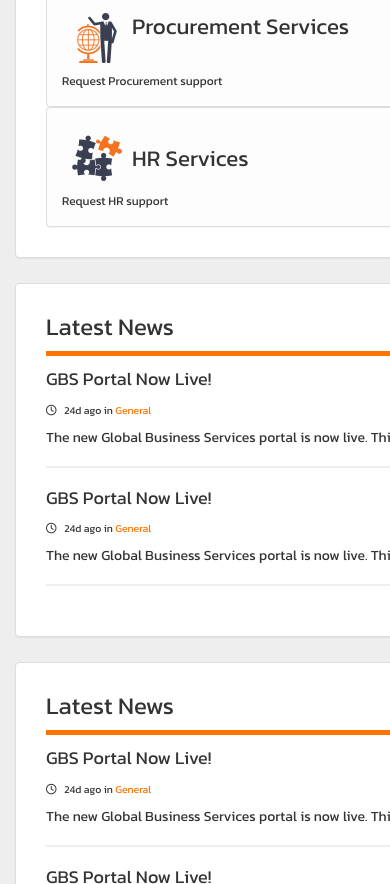
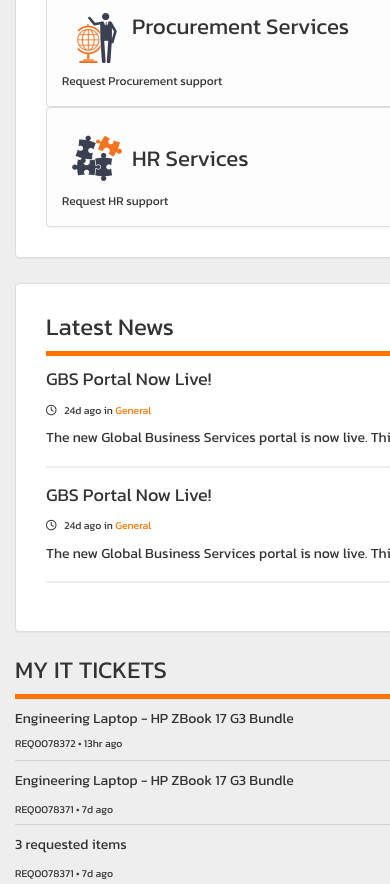
Before and after one commit to jumaili/NewRocket_Portal_App, a plain HTML site: page app/index.html in a window 390 px wide. Shown: the part 1116-2000 px from the top of the page. Drawn offline with nearby package versions, Linux system fonts and the light colour scheme; no server answers.

Commit message:
Completed the Tickets components

```diff
--- a/app/components/News/newsView.css
+++ b/app/components/News/newsView.css
@@ -9,7 +9,7 @@
   margin: .75em 0;
 }
 
-.bottom-border {
+.bottom-border-grey {
   margin: 1.25em 0;
   border-bottom: 2px solid #eeeeee;
 }
@@ -27,10 +27,10 @@
   margin: .75em 0;
 }
 
-.panel-heading.noborder,
-.noborder {
+.panel-heading.noborderWhite,
+.noborderWhite {
   border: none;
   box-shadow: none;
+  padding: 0;
   background-color: #ffffff;
-  padding: 0;
 }
--- a/app/components/News/newsView.html
+++ b/app/components/News/newsView.html
@@ -2,23 +2,23 @@
   <h3>Latest News </h3>
   <div class="orangeLine"><!-- the orange  line --></div>
 
-  <div class="panel panel-default noborder">
-    <h4 class="panel-heading noborder newsHeading">GBS Portal Now Live!</h4>
-    <div class="panel-body noborder newsTime">
+  <div class="panel panel-default noborderWhite">
+    <h4 class="panel-heading noborderWhite newsHeading">GBS Portal Now Live!</h4>
+    <div class="panel-body noborderWhite newsTime">
       <span style="margin-right: .5em;"> <i class="far fa-clock"></i></span> 24d ago in <span style="color:#ff7300">General</span>
     </div>
-    <p class="noborder newsBody">The new Global Business Services portal is now live. This effort presents users with a unified web interface for employees to access information and resources related to HR, IT, and Procurement. The n</p>
-    <div class="bottom-border"></div>
+    <p class="noborderWhite newsBody">The new Global Business Services portal is now live. This effort presents users with a unified web interface for employees to access information and resources related to HR, IT, and Procurement. The n</p>
+    <div class="bottom-border-grey"></div>
   </div>
 
 
-  <div class="panel panel-default noborder">
-    <h4 class="panel-heading noborder newsHeading">GBS Portal Now Live!</h4>
-    <div class="panel-body noborder newsTime">
+  <div class="panel panel-default noborderWhite">
+    <h4 class="panel-heading noborderWhite newsHeading">GBS Portal Now Live!</h4>
+    <div class="panel-body noborderWhite newsTime">
       <span style="margin-right: .5em;"> <i class="far fa-clock"></i></span> 24d ago in <span style="color:#ff7300">General</span>
     </div>
-    <p class="noborder newsBody">The new Global Business Services portal is now live. This effort presents users with a unified web interface for employees to access information and resources related to HR, IT, and Procurement. The n</p>
-    <div class="bottom-border"></div>
+    <p class="noborderWhite newsBody">The new Global Business Services portal is now live. This effort presents users with a unified web interface for employees to access information and resources related to HR, IT, and Procurement. The n</p>
+    <div class="bottom-border-grey"></div>
   </div>
 
 
--- a/app/components/SearchHome/searchHomeView.css
+++ b/app/components/SearchHome/searchHomeView.css
@@ -6,9 +6,37 @@
   background-position: center;
   background-repeat: no-repeat;
   background-size: cover;
-
 }
 
 #searchBox {
-  margin: 6%;
+  margin: 8% 0;
 }
+
+.title-bottom {
+  font-size: 4.5rem;
+  font-weight: 500;
+}
+
+.title-top {
+  font-size: 4.5rem;
+}
+
+@media only screen and (max-width: 767px) {
+  .title-bottom {
+    font-size: 3.2rem;
+  }
+
+  .title-top {
+    font-size: 3.2rem;
+  }
+}
+
+@media only screen and (max-width: 575px) {
+  .title-bottom {
+    font-size: 2.2rem;
+  }
+
+  .title-top {
+    font-size: 2.2rem;
+  }
+}
--- a/app/components/SearchHome/searchHomeView.html
+++ b/app/components/SearchHome/searchHomeView.html
@@ -3,8 +3,8 @@
   <div class="row" id="searchBox">
     <div class="col-md-8 col-md-offset-2">
       <div class="text-center">
-        <h1 style="font-size: 4.5rem;">Welcome to</h1>
-        <h1 style="font-size: 4.5rem; font-weight: 500;">Global Business Services</h1>
+        <h1 class="title-top">Welcome to</h1>
+        <h1 class="title-bottom">Global Business Services</h1>
       </div>
 
       <form role="form" style="padding-top: 36px; padding-left: 48px; padding-right: 48px;">
--- a/app/components/Tickets/ticketsView.css
+++ b/app/components/Tickets/ticketsView.css
@@ -0,0 +1,28 @@
+.ticketsContainer {
+  margin: 25px auto;
+}
+
+.ticketHeading {
+  margin: .25em 0;
+}
+
+.ticketTime {
+  font-size: .75em;
+}
+
+.panel-heading.noborder,
+.noborder {
+  border: none;
+  box-shadow: none;
+  padding: 0;
+  background-color: rgba(238, 238, 238, 0);
+}
+
+.bottom-border-lightgrey {
+  margin: .5em 0;
+  border-bottom: .1em solid lightgrey;
+}
+
+.panel {
+  margin-bottom: 0;
+}
--- a/app/components/Tickets/ticketsView.html
+++ b/app/components/Tickets/ticketsView.html
@@ -1,24 +1,28 @@
-<div class="newsContainer panel panel-default">
-  <h3>Latest News </h3>
+<div class="ticketsContainer">
+  <h3>MY IT TICKETS </h3>
   <div class="orangeLine"><!-- the orange  line --></div>
 
   <div class="panel panel-default noborder">
-    <h4 class="panel-heading noborder newsHeading">GBS Portal Now Live!</h4>
-    <div class="panel-body noborder newsTime">
-      <span style="margin-right: .5em;"> <i class="far fa-clock"></i></span> 24d ago in <span style="color:#ff7300">General</span>
+    <p class="panel-heading noborder ticketHeading">Engineering Laptop - HP ZBook 17 G3 Bundle</p>
+    <div class="panel-body noborder ">
+      <span class="ticketTime">REQ0078372 • 13hr ago</span>
     </div>
-    <p class="noborder newsBody">The new Global Business Services portal is now live. This effort presents users with a unified web interface for employees to access information and resources related to HR, IT, and Procurement. The n</p>
-    <div class="bottom-border"></div>
+    <div class="bottom-border-lightgrey"></div>
   </div>
 
+  <div class="panel panel-default noborder">
+    <p class="panel-heading noborder newsHeading">Engineering Laptop - HP ZBook 17 G3 Bundle</p>
+    <div class="panel-body noborder ticketTime">
+      <span>REQ0078371 • 7d ago</span>
+    </div>
+    <div class="bottom-border-lightgrey"></div>
+  </div>
 
   <div class="panel panel-default noborder">
-    <h4 class="panel-heading noborder newsHeading">GBS Portal Now Live!</h4>
-    <div class="panel-body noborder newsTime">
-      <span style="margin-right: .5em;"> <i class="far fa-clock"></i></span> 24d ago in <span style="color:#ff7300">General</span>
+    <p class="panel-heading noborder newsHeading">3 requested items</p>
+    <div class="panel-body noborder ticketTime">
+      <span>REQ0078371 • 7d ago</span>
     </div>
-    <p class="noborder newsBody">The new Global Business Services portal is now live. This effort presents users with a unified web interface for employees to access information and resources related to HR, IT, and Procurement. The n</p>
-    <div class="bottom-border"></div>
   </div>
 
 
--- a/app/index.html
+++ b/app/index.html
@@ -13,6 +13,7 @@
     <link href="./components/SearchHome/searchHomeView.css" rel="stylesheet" type="text/css" />
     <link href="./components/Services/servicesView.css" rel="stylesheet" type="text/css" />
     <link href="./components/News/newsView.css" rel="stylesheet" type="text/css" />
+    <link href="./components/Tickets/ticketsView.css" rel="stylesheet" type="text/css" />
 
     <!-- JQUERY 3 -->
     <script
```
Also changed, not shown: app/shared/Header/headerView.html (+1 -0 lines).
